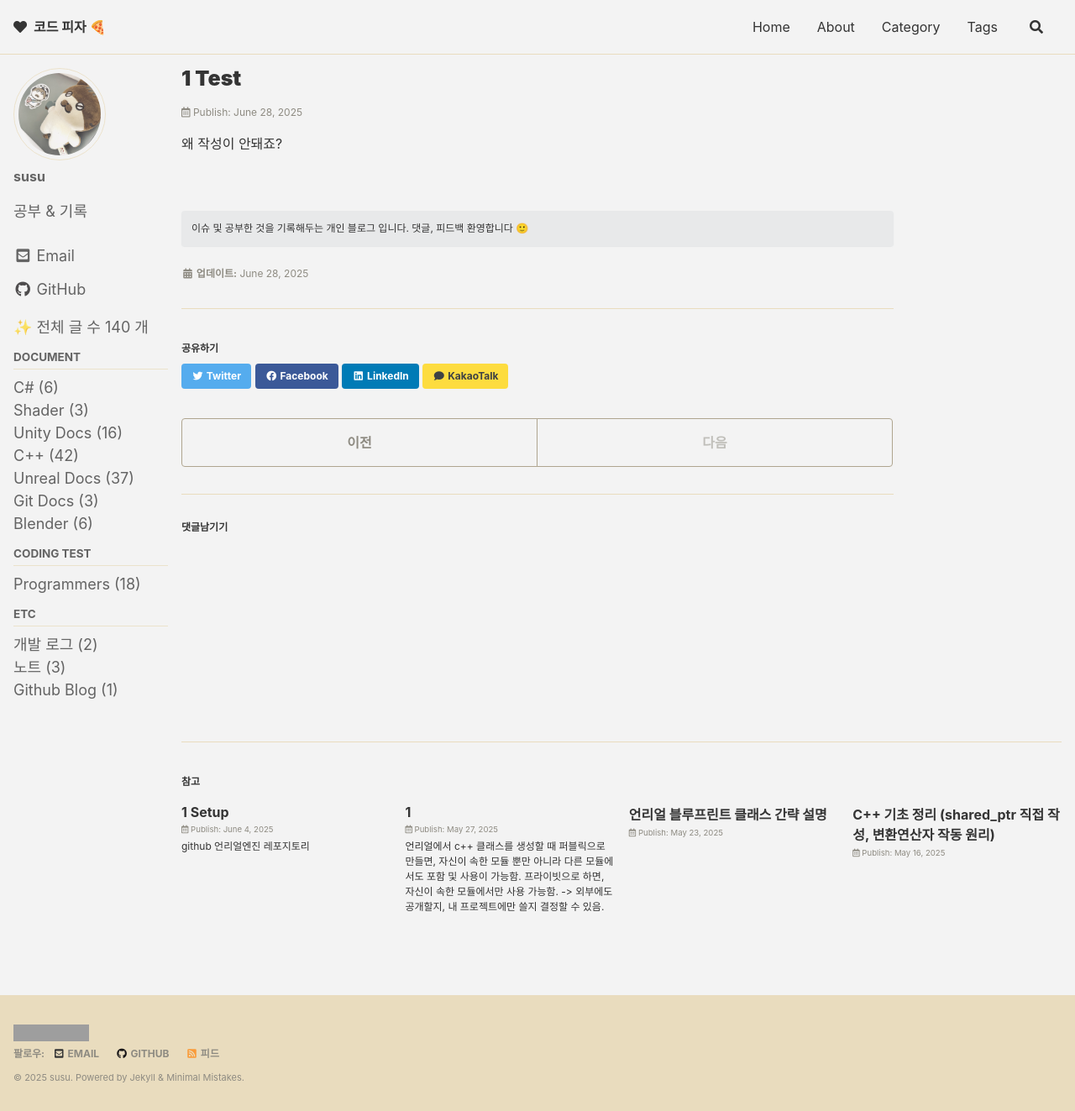
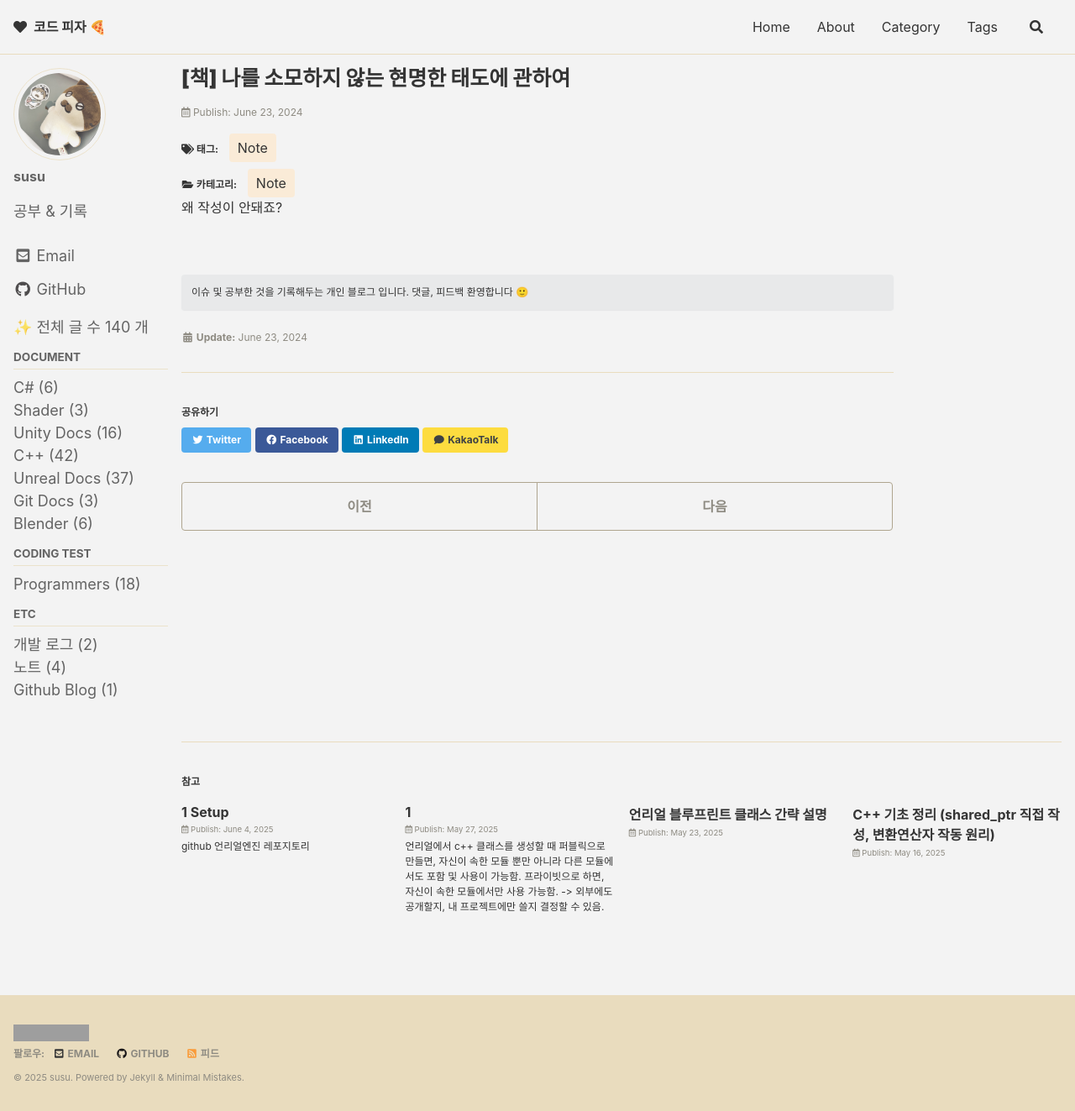
Before and after one commit to eggmong/eggmong.github.io, a Jekyll site: the page built from _posts/Note/2025-06-28-1-test.md, in a window 1280 px wide and 1323 px high. Shown: the whole window at 84% size. Built offline with Jekyll 4.4.1, drawn with Linux system fonts in a browser that asks for light colours; cached includes are drawn as plain includes; some web fonts are replaced; comment, search, counter and statistics services are not loaded; grey boxes are pictures that could not be loaded.

Commit message:
테스트

```diff
--- a/_posts/Note/2025-06-28-1-test.md
+++ b/_posts/Note/2025-06-28-1-test.md
@@ -1 +1,18 @@
+---
+title:  "[책] 나를 소모하지 않는 현명한 태도에 관하여"
+excerpt: "읽었다! 항상 겸손한 자세로 살자!"
+
+categories:
+  - Note
+tags:
+  - [Note]
+
+toc: false
+toc_sticky: false
+
+date: 2024-06-23
+last_modified_at: 2024-06-23
+comments: false
+---
+
 왜 작성이 안돼죠?
```
